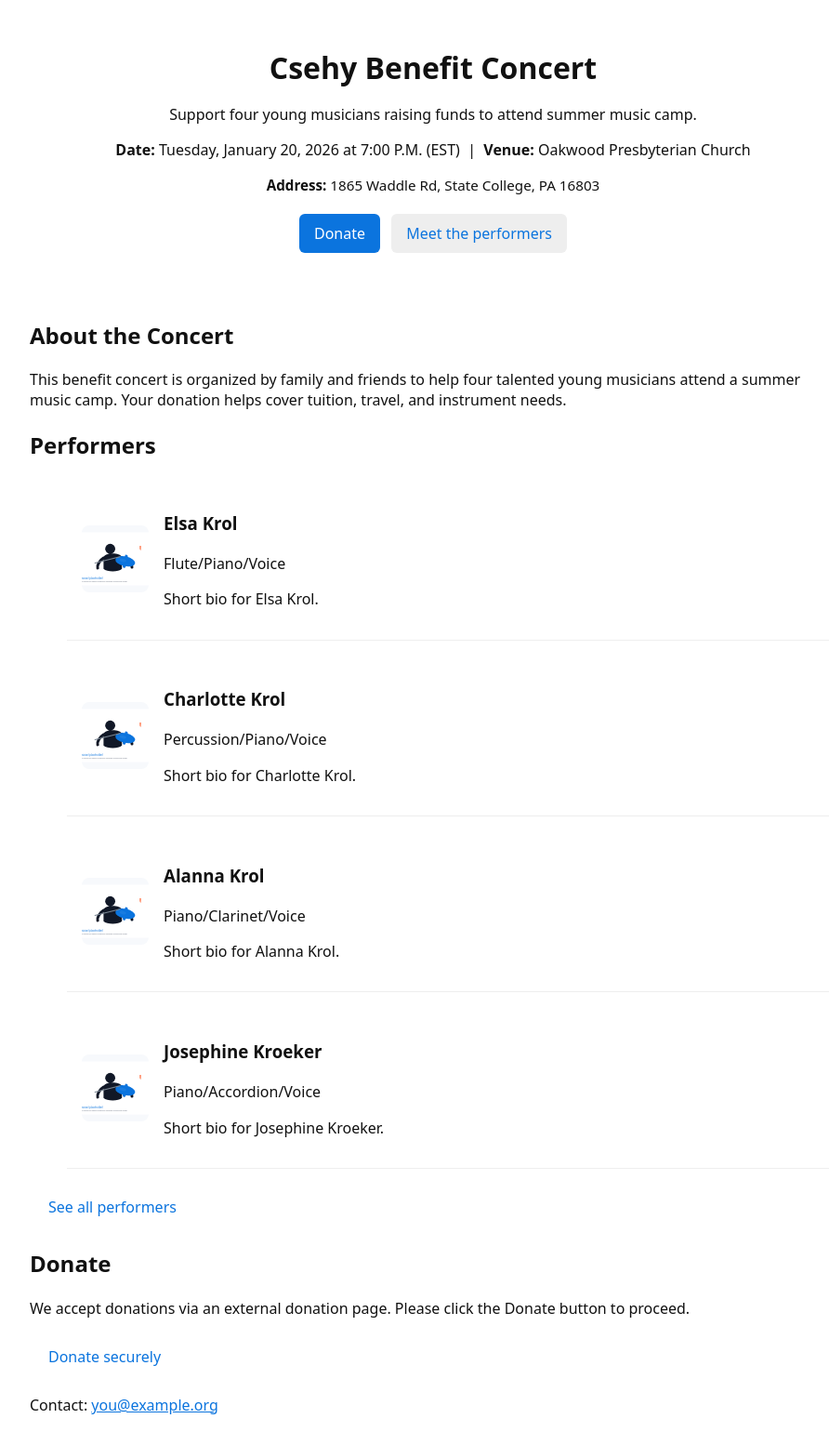
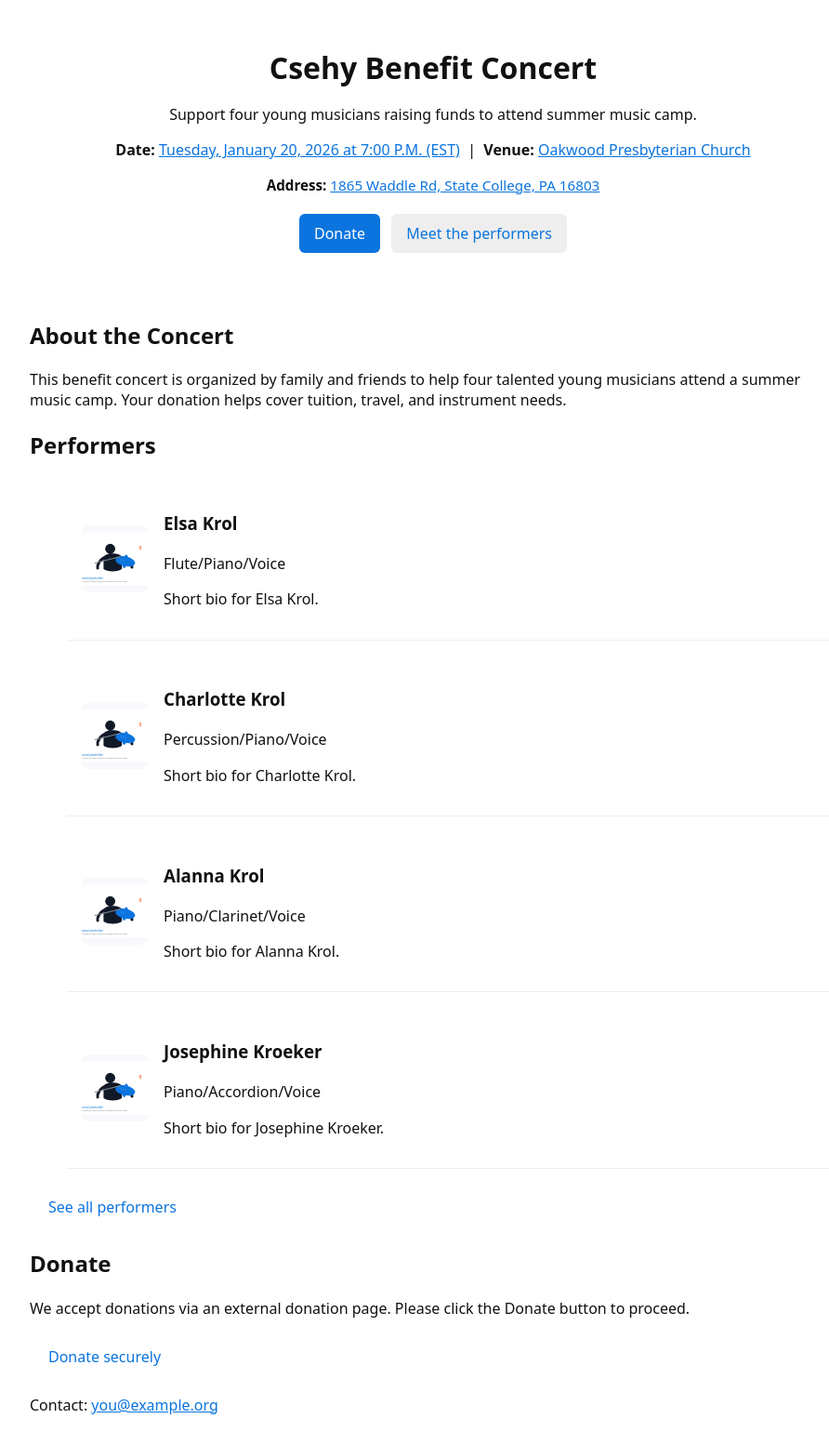
Before and after one commit to KurtKroeker/csehy-fundraising, a Jekyll site: the page built from index.md, in a window 1280 px wide. Shown: the whole page at 93% size, without its empty margins (174-1066 px from the left). Built offline with Jekyll 4.4.1, drawn with Linux system fonts in a browser that asks for light colours.

Commit message:
links for date/time and directions

```diff
--- a/index.md
+++ b/index.md
@@ -6,8 +6,8 @@ title: Csehy Benefit Concert
 <section class="hero">
   <h1>Csehy Benefit Concert</h1>
   <p>Support four young musicians raising funds to attend summer music camp.</p>
-  <p><strong>Date:</strong> <span id="event-date">Tuesday, January 20, 2026 at 7:00 P.M. (EST)</span> &nbsp;|&nbsp; <strong>Venue:</strong> <span id="event-venue">Oakwood Presbyterian Church</span></p>
-  <p style="font-size: 0.95em; margin-top: 0.5rem;"><strong>Address:</strong> 1865 Waddle Rd, State College, PA 16803</p>
+  <p><strong>Date:</strong> <a href="https://calendar.google.com/calendar/render?action=TEMPLATE&text=Csehy+Benefit+Concert&dates=20260120T190000Z/20260120T210000Z&details=Support+four+young+musicians+raising+funds+to+attend+summer+music+camp.&location=1865+Waddle+Rd,+State+College,+PA+16803&ctz=America/New_York" target="_blank" rel="noopener" id="event-date" style="text-decoration: underline;">Tuesday, January 20, 2026 at 7:00 P.M. (EST)</a> &nbsp;|&nbsp; <strong>Venue:</strong> <a href="https://www.google.com/maps/dir/?api=1&destination=1865+Waddle+Rd,+State+College,+PA+16803" target="_blank" rel="noopener" id="event-venue" style="text-decoration: underline;">Oakwood Presbyterian Church</a></p>
+  <p style="font-size: 0.95em; margin-top: 0.5rem;"><strong>Address:</strong> <a href="https://www.google.com/maps/search/1865+Waddle+Rd,+State+College,+PA+16803" target="_blank" rel="noopener" style="text-decoration: underline;">1865 Waddle Rd, State College, PA 16803</a></p>
   <p>
     <a class="btn primary" href="#donate">Donate</a>
     <a class="btn secondary" href="{{ '/performers/' | relative_url }}">Meet the performers</a>
```
